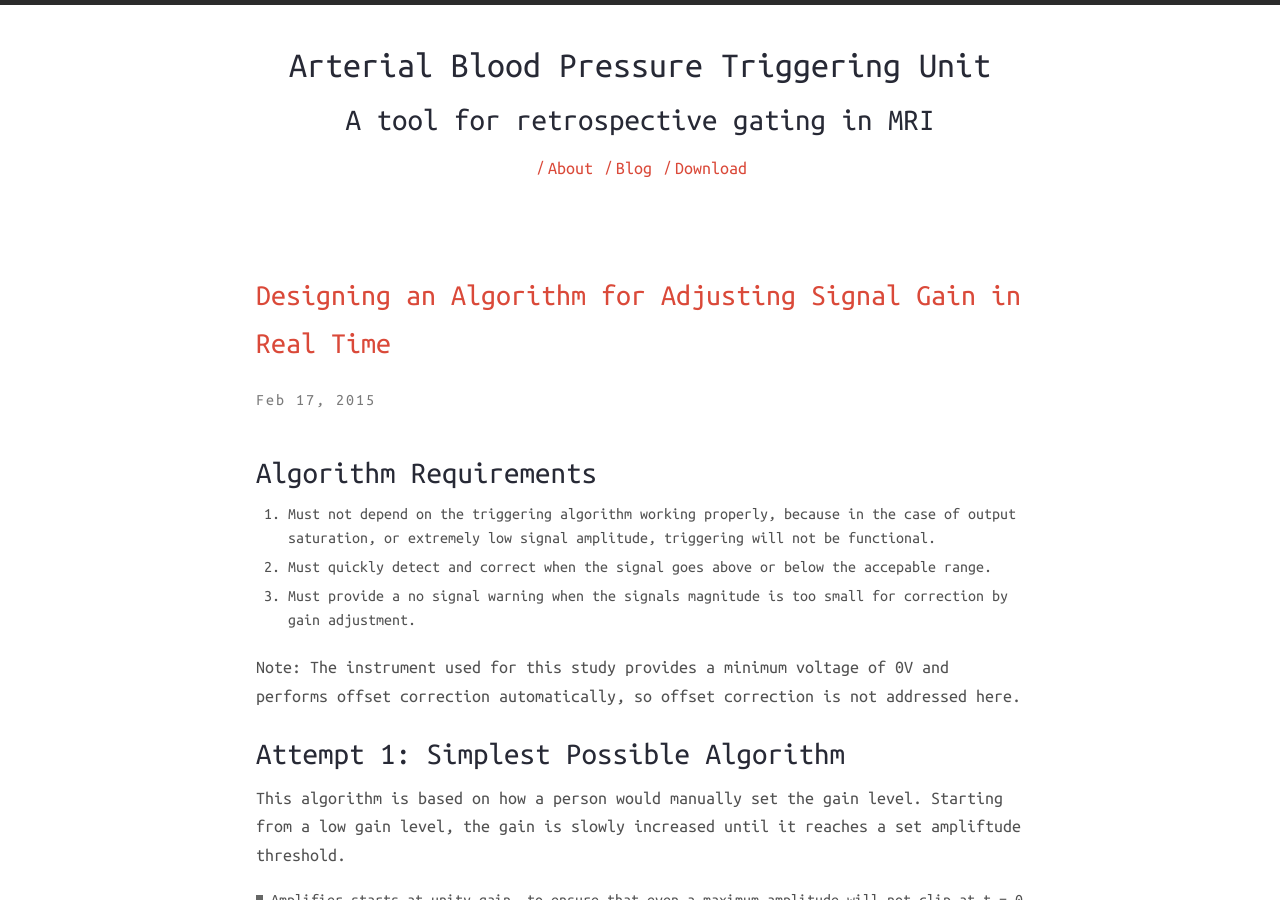
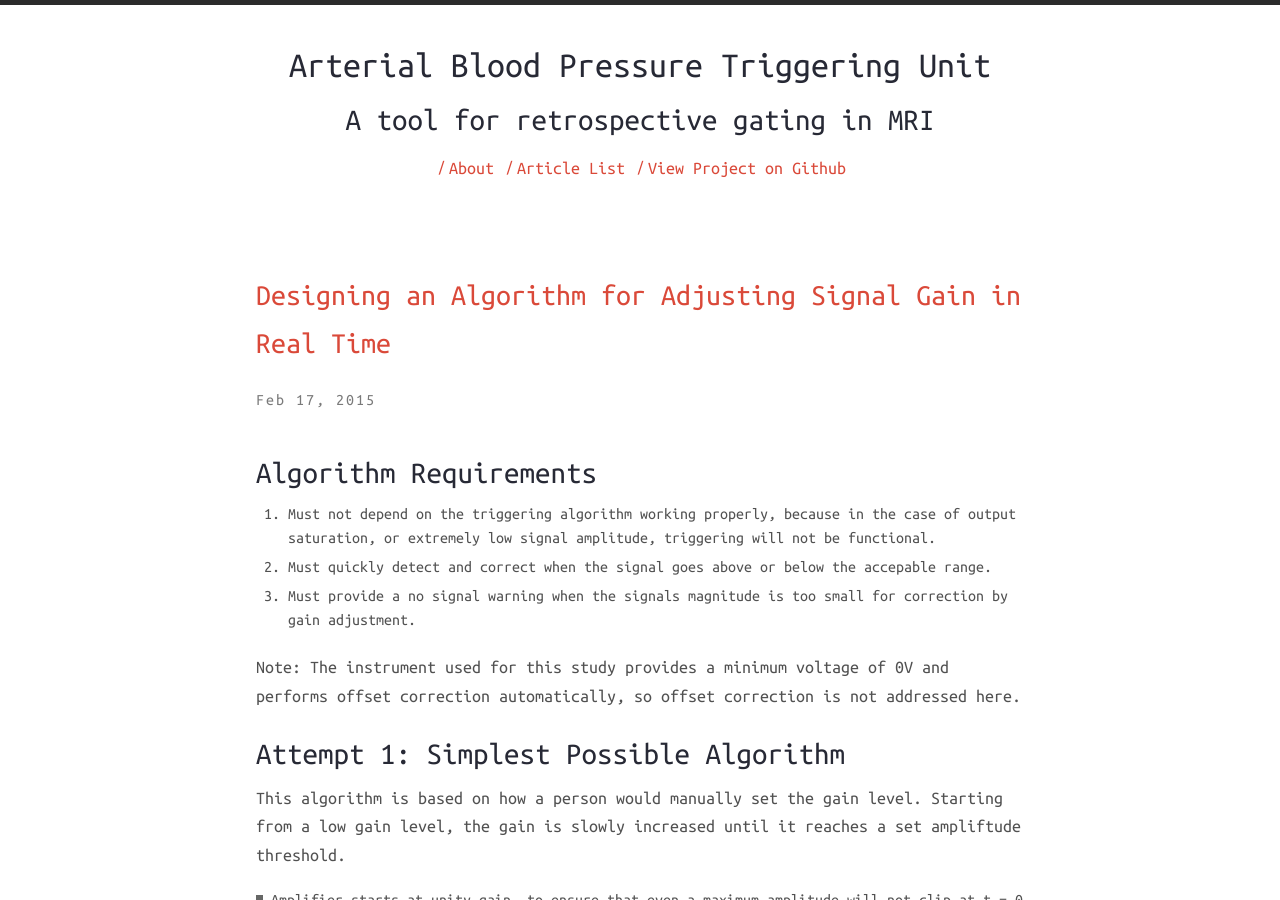
Before and after one commit to JoshBradshaw/Arterial-BP-MRI-Triggering-Unit, a Jekyll site: the page built from index.html, in a window 1280 px wide and 900 px high. Built offline with Jekyll 4.4.1, drawn with Linux system fonts in a browser that asks for light colours; nearby versions of some CDN libraries.

Commit message:
changed links

```diff
--- a/_includes/header-links.html
+++ b/_includes/header-links.html
@@ -3,13 +3,13 @@
 		<a href="{{ '/about' | prepend: site.baseurl | prepend: site.url }}">About</a><span>/</span>
 	</li>
 	<li>
-		<a href="{{ '/blog' | prepend: site.baseurl | prepend: site.url }}">Blog</a><span>/</span>
+		<a href="{{ '/list' | prepend: site.baseurl | prepend: site.url }}">Article List</a><span>/</span>
 	</li>
 	{% if site.harmony.social.github %}
 	<li>
 		<a title="{{ site.harmony.social.github }} on Github"
-			href="https://github.com/gayanvirajith/harmony" target="_blank">
-			Download
+			href="https://github.com/JoshBradshaw/Arterial-BP-MRI-Triggering-Unit" target="_blank">
+			View Project on Github
 		</a><span>/</span>
 	</li>
 	{% endif %}
```
Also changed, not shown: list.md (renamed from blog.md).
